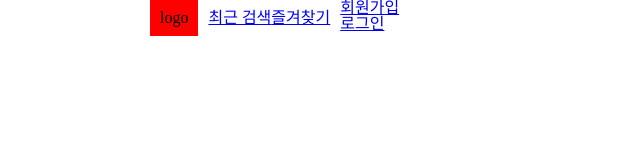
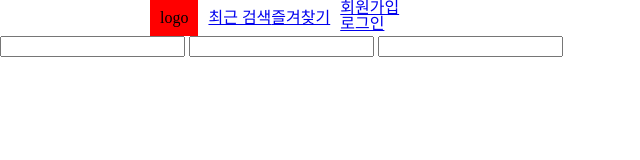
Before and after one commit to DevSunbo/clone_web_page, a plain HTML site: page index.html in a window 1280 px wide. Shown: the whole page, without its empty margins (0-640 px from the left). Drawn offline with nearby package versions, Linux system fonts and the light colour scheme.

Commit message:
search section

```diff
--- a/index.html
+++ b/index.html
@@ -25,6 +25,13 @@
             </div>
         </div>
     </header>
+<section class="section__search">
+    <form action="#" method="get">
+        <input type="주식이름">
+        <input type="테마">
+        <input type="비고">
+    </form>
+</section>
 
 </body>
 </html>
```
